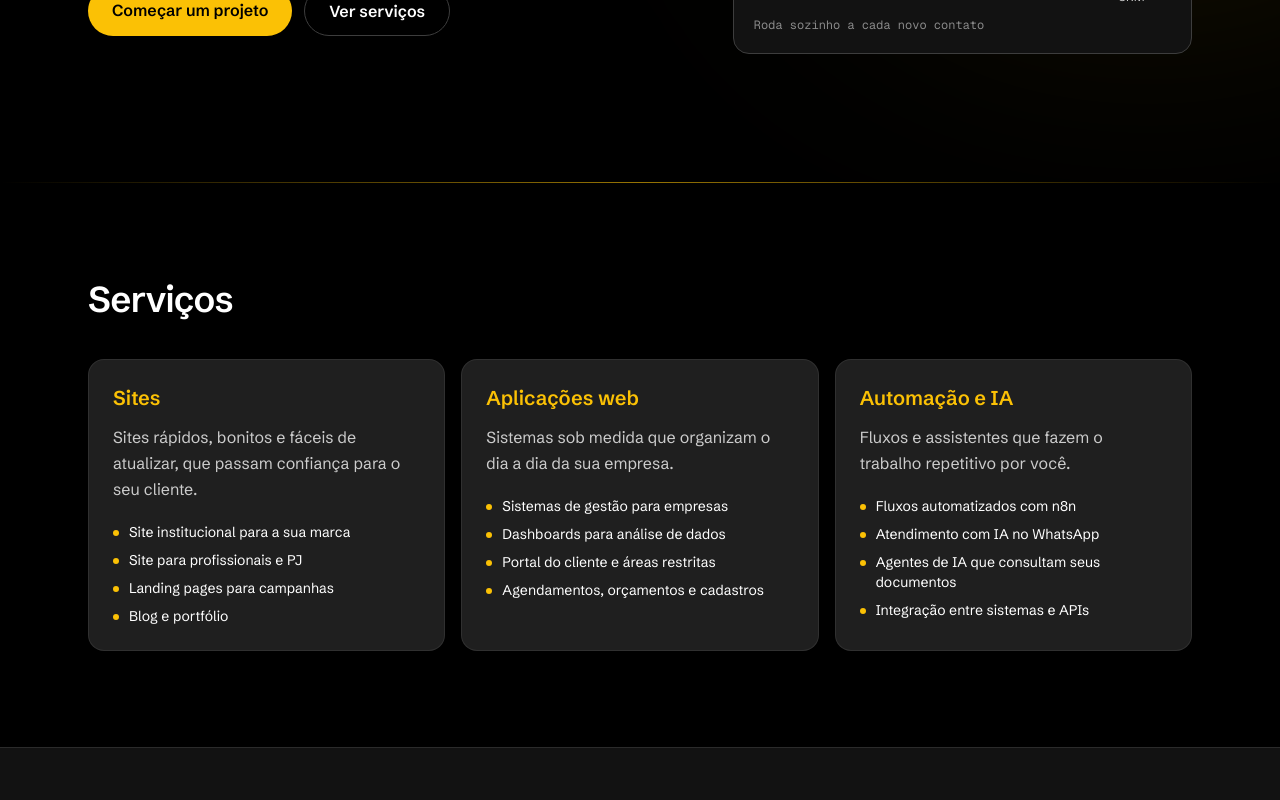
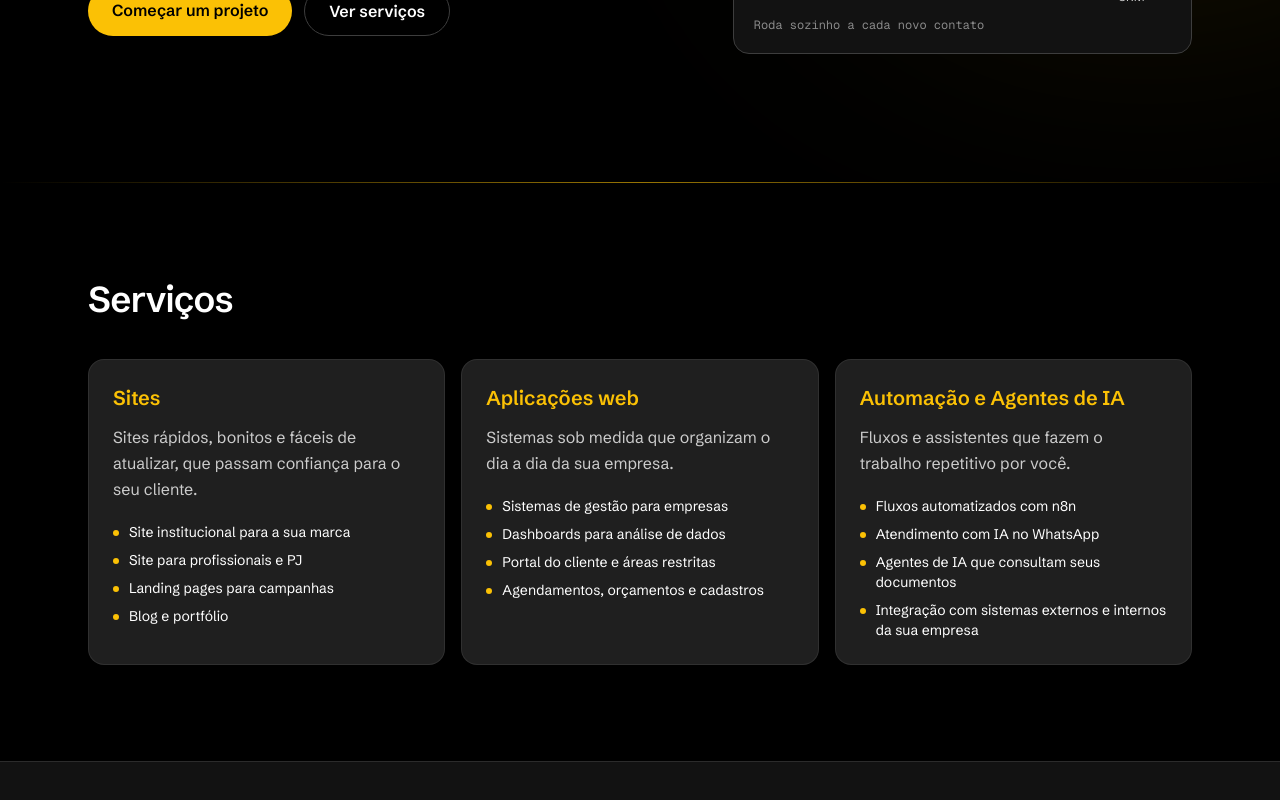
Before and after one commit to vidaltechnologies/vidaltechnologies-site, a Next.js app: page / in a window 1280 px wide. Shown: the part 504-1304 px from the top of the page. Built offline with nearby package versions, Linux system fonts and the light colour scheme.

Commit message:
Serviços: Automação e Agentes de IA e integração com sistemas internos
Co-Authored-By: Claude Opus 5.5 (1M context) <noreply@anthropic.com>
Claude-Session: https://claude.ai/code/session_01JwJTa3PbY1ij6qC6EeTHdF

```diff
--- a/src/i18n/dictionaries.ts
+++ b/src/i18n/dictionaries.ts
@@ -62,13 +62,13 @@ const pt = {
         ],
       },
       {
-        title: "Automação e IA",
+        title: "Automação e Agentes de IA",
         text: "Fluxos e assistentes que fazem o trabalho repetitivo por você.",
         examples: [
           "Fluxos automatizados com n8n",
           "Atendimento com IA no WhatsApp",
           "Agentes de IA que consultam seus documentos",
-          "Integração entre sistemas e APIs",
+          "Integração com sistemas externos e internos da sua empresa",
         ],
       },
     ],
@@ -180,13 +180,13 @@ const en: Dictionary = {
         ],
       },
       {
-        title: "Automation and AI",
+        title: "Automation and AI Agents",
         text: "Workflows and assistants that do the repetitive work for you.",
         examples: [
           "Automated workflows with n8n",
           "AI customer service on WhatsApp",
           "AI agents that search your documents",
-          "Integrations between systems and APIs",
+          "Integrations with external tools and your own internal systems",
         ],
       },
     ],
@@ -296,13 +296,13 @@ const es: Dictionary = {
         ],
       },
       {
-        title: "Automatización e IA",
+        title: "Automatización y Agentes de IA",
         text: "Flujos y asistentes que hacen el trabajo repetitivo por ti.",
         examples: [
           "Flujos automatizados con n8n",
           "Atención con IA en WhatsApp",
           "Agentes de IA que consultan tus documentos",
-          "Integración entre sistemas y APIs",
+          "Integración con sistemas externos e internos de tu empresa",
         ],
       },
     ],
```
